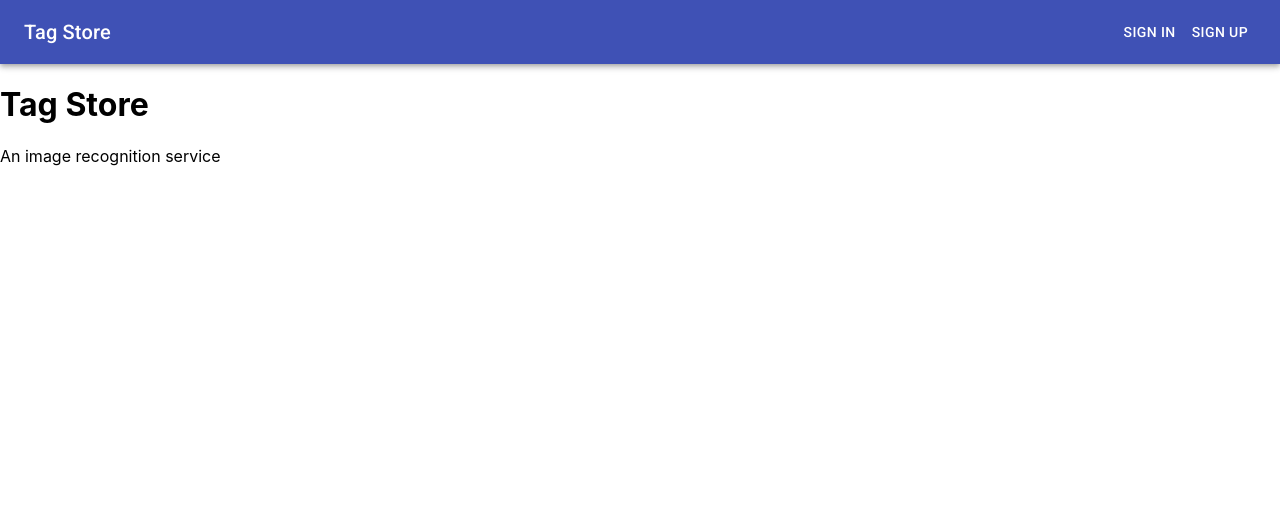
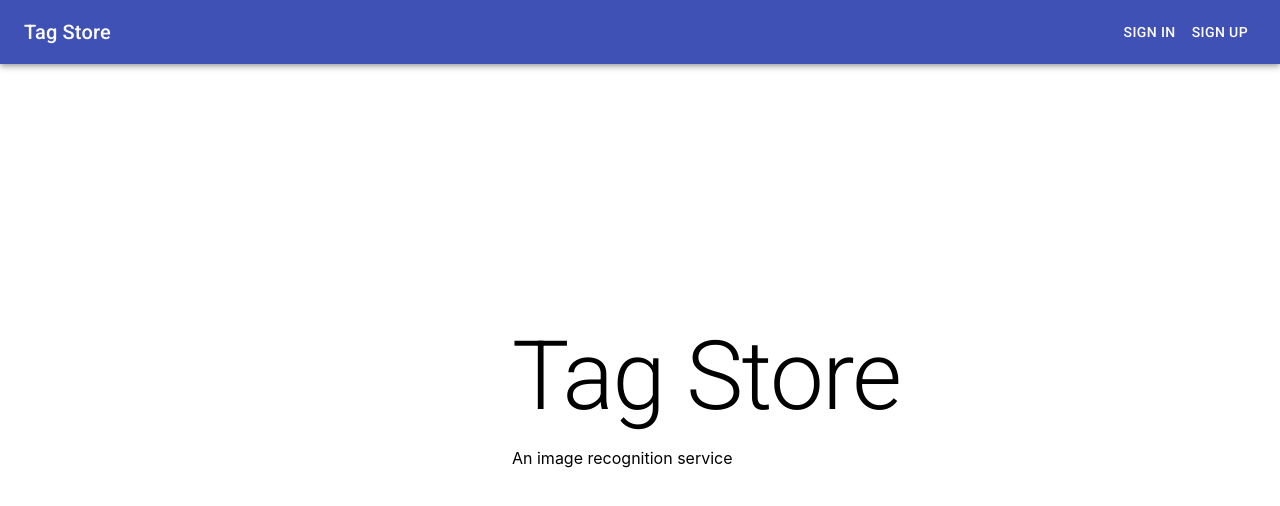
Before and after one commit to GuardianLux/FIT5225-assignment2, a React (Create React App) app in the folder tag-store/: page / in a window 1280 px wide. Shown: the top 506 px of the page. Built offline with nearby package versions, Linux system fonts and the light colour scheme.

Commit message:
updated homepage

```diff
--- a/tag-store/src/containers/Home.js
+++ b/tag-store/src/containers/Home.js
@@ -1,12 +1,12 @@
 import React from "react";
+import { Typography, Box } from '@material-ui/core';
+import { flexbox, positions, spacing } from '@material-ui/system';
 
 export default function Home() {
   return (
-    <div className="Home">
-      <div className="lander">
-        <h1>Tag Store</h1>
-        <p>An image recognition service</p>
-      </div>
-    </div>
+    <Box position="absolute" top="40%" left="40%">
+      <Typography variant="h1">Tag Store</Typography>
+      <p>An image recognition service</p>
+    </Box>
   );
 }
```
